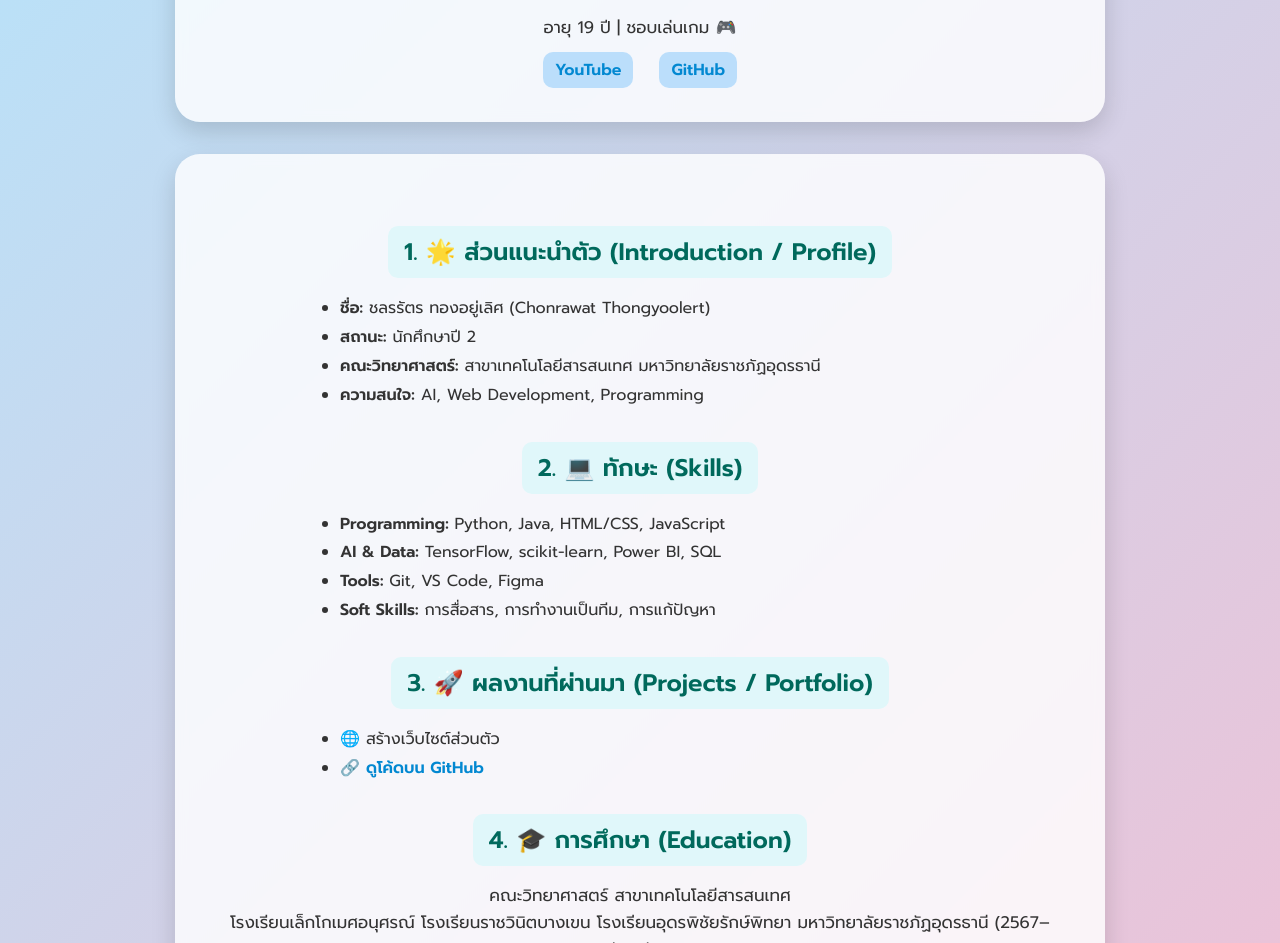
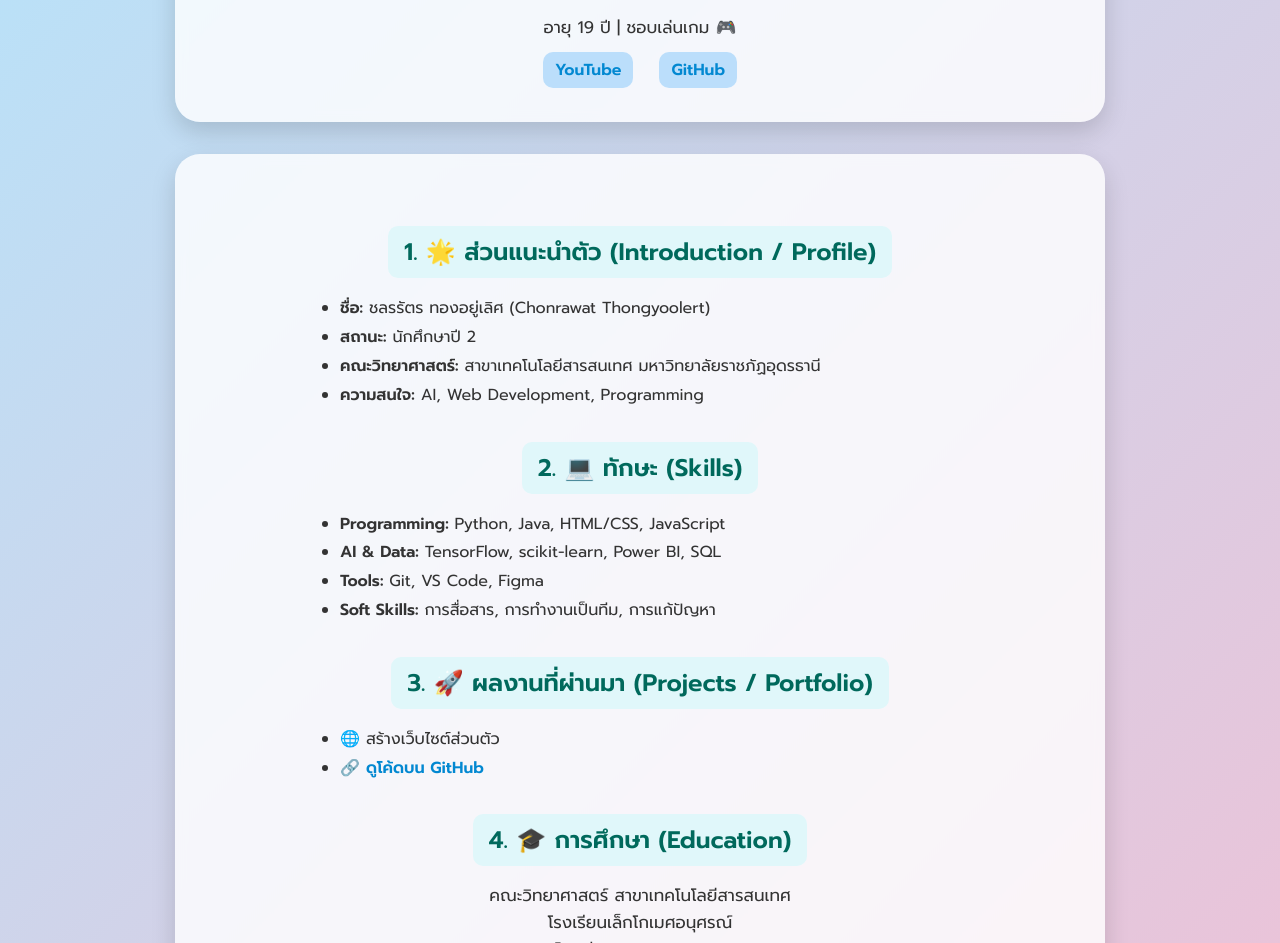
Before and after one commit to amonkung/amonkung.github.io, a plain HTML site: page index.html in a window 1280 px wide. Shown: the part 357-1300 px from the top of the page. Drawn offline with Linux system fonts and the light colour scheme.

Commit message:
index.html

```diff
--- a/index.html
+++ b/index.html
@@ -138,9 +138,9 @@
 
     <h2>4. 🎓 การศึกษา (Education)</h2>
     <p>คณะวิทยาศาสตร์ สาขาเทคโนโลยีสารสนเทศ<br>
-      โรงเรียนเล็กโกเมศอนุศรณ์
-      โรงเรียนราชวินิตบางเขน
-      โรงเรียนอุดรพิชัยรักษ์พิทยา
+      โรงเรียนเล็กโกเมศอนุศรณ์<br>
+      โรงเรียนราชวินิตบางเขน<br>
+      โรงเรียนอุดรพิชัยรักษ์พิทยา<br>
       มหาวิทยาลัยราชภัฏอุดรธานี (2567–ปัจจุบัน)</p>
 
     <h2>5. 🏅 กิจกรรมและผลงานอื่น ๆ (Activities / Achievements)</h2>
```
